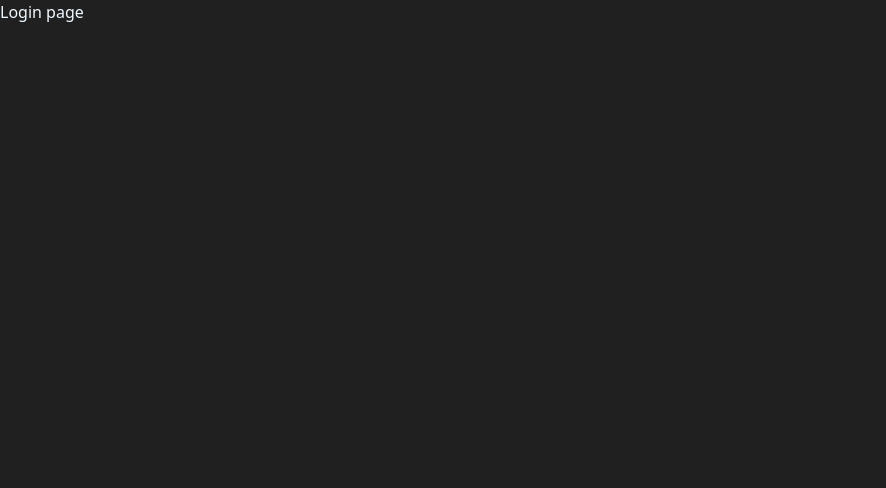
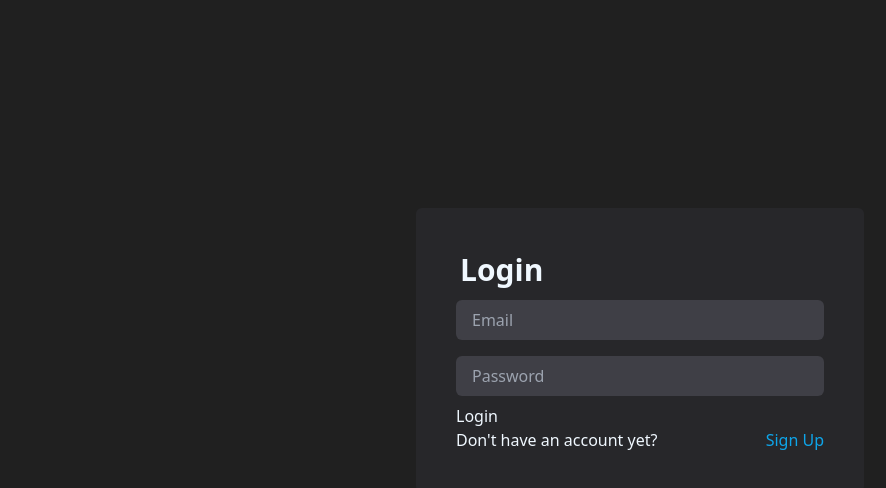
Before and after one commit to carolinaciampini/ToDo-App, a React (Vite) app in the folder toDo-Auth/: page /login in a window 1280 px wide. Shown: the top 488 px of the page, without its empty margins (0-886 px from the left). Built offline with nearby package versions, Linux system fonts and the light colour scheme.

Commit message:
login finished

```diff
--- a/toDo-Auth/src/api/auth.js
+++ b/toDo-Auth/src/api/auth.js
@@ -2,4 +2,5 @@
 
 const API = 'http://localhost:3002/api'
 
-export const registerRequest = user => axios.post(`${API}/register`, user)
+export const registerRequest = user => axios.post(`${API}/register`, user);
+export const loginRequest = user => axios.post(`${API}/login`, user);
--- a/toDo-Auth/src/context/AuthContext.jsx
+++ b/toDo-Auth/src/context/AuthContext.jsx
@@ -1,9 +1,10 @@
 import {
   createContext,
   useState,
-  useContext
+  useContext,
+  useEffect
 } from "react";
-import { registerRequest } from "../api/auth";
+import { registerRequest, loginRequest } from "../api/auth";
 
 export const AuthContext = createContext();
 
@@ -17,7 +18,7 @@
 
 export const AuthProvider = ({ children }) => {
   const [user, setUser] = useState(null);
-  const [isAuthenticated, setIsAuthenticated] = useState(null);
+  const [isAuthenticated, setIsAuthenticated] = useState(false);
   const [errors, setErrors] = useState([]);
 
   const signUp = async (user) => {
@@ -27,15 +28,46 @@
       setUser(res.data);
       setIsAuthenticated(true);
     } catch (err) {
-     console.log(err.response)
+      console.log(err)
       setErrors(err.response.data)
+    }
+
+  };
+
+  const signIn = async (user) => {
+    try {
+      const res = await loginRequest(user);
+      console.log(res.data);
+      // setUser(res.data);
+      // setIsAuthenticated(true);
+      // setErrors([]);
+    } catch (err) {
+      if (Array.isArray(err.response.data)) {
+        return setErrors(err.response.data);
+      }
+      return setErrors([err.response.data.message]);
+
+
+
     }
 
   }
 
+  // espera 4 segundos para eliminar los errores
+  useEffect(() => {
+    if (errors.length > 0) {
+      const timer = setTimeout(() => {
+        setErrors([])
+      }, 4000)
+      return () => clearTimeout(timer)
+    }
+  }, [errors])
+
+
+
   return (
     <AuthContext.Provider value={{
-      signUp, user, isAuthenticated, errors
+      signUp, signIn, user, isAuthenticated, errors,
     }}>
       {children}
     </AuthContext.Provider>
--- a/toDo-Auth/src/pages/LoginPage.jsx
+++ b/toDo-Auth/src/pages/LoginPage.jsx
@@ -1,7 +1,48 @@
+
+import { useForm } from "react-hook-form";
+import { useAuth } from "../context/AuthContext";
+import { Link } from "react-router-dom";
+
 
 function LoginPage() {
+
+
+  const { register, handleSubmit, formState: { errors } } = useForm();
+  const { signIn, errors: signInErrors = []} = useAuth();
+
+  const onSubmit = handleSubmit(async (data) => {
+    await signIn(data)
+  })
+
   return (
-    <div>Login page</div>
+    <div className= " flex h-[calc(100vh-100px)] items-center justify-center ">
+      <div className="bg-zinc-800 max-w-md w-full p-10 rounded-md">
+        {signInErrors.length > 0 && signInErrors.map((error, i) => (
+          <div className="bg-red-800 p-2 text-white text-center m-2" key={i}>
+            {error}
+          </div>
+        ))}
+        <h1 className="text-3xl font-bold p-1">Login</h1>
+
+        <form onSubmit={onSubmit}>
+          <input type="email" {...register("email", { required: true })} className="w-full bg-zinc-700 text-white px-4 py-2 rounded-md my-2" placeholder="Email" />
+          {
+            errors.email && (<p className="text-red-500">An email is required</p>)
+          }
+          <input type="password" {...register("password", { required: true })} className="w-full bg-zinc-700 text-white px-4 py-2 rounded-md my-2" placeholder="Password" />
+          {
+            errors.password && (<p className="text-red-500">A password is required</p>)
+          }
+          <button type="submit">Login</button>
+        </form>
+
+        <p className="flex gap-x-2 justify-between">
+          Don't have an account yet? <Link to="/register" className="text-sky-500"> Sign Up</Link>
+        </p>
+      </div>
+
+
+    </div>
   )
 }
 
--- a/toDo-Auth/src/pages/RegisterPage.jsx
+++ b/toDo-Auth/src/pages/RegisterPage.jsx
@@ -2,6 +2,7 @@
 import { useAuth } from "../context/AuthContext";
 import { useEffect } from "react";
 import { useNavigate } from "react-router-dom";
+import { Link } from "react-router-dom";
 
 function RegisterPage() {
   const { register, handleSubmit, formState:{errors}} = useForm();
@@ -42,6 +43,10 @@
 
       </form>
 
+      <p className="flex gap-x-2 justify-between">
+       Already have an account? <Link to="/login" className="text-sky-500">Login</Link>
+      </p>
+
     </div>
   )
 }
```
